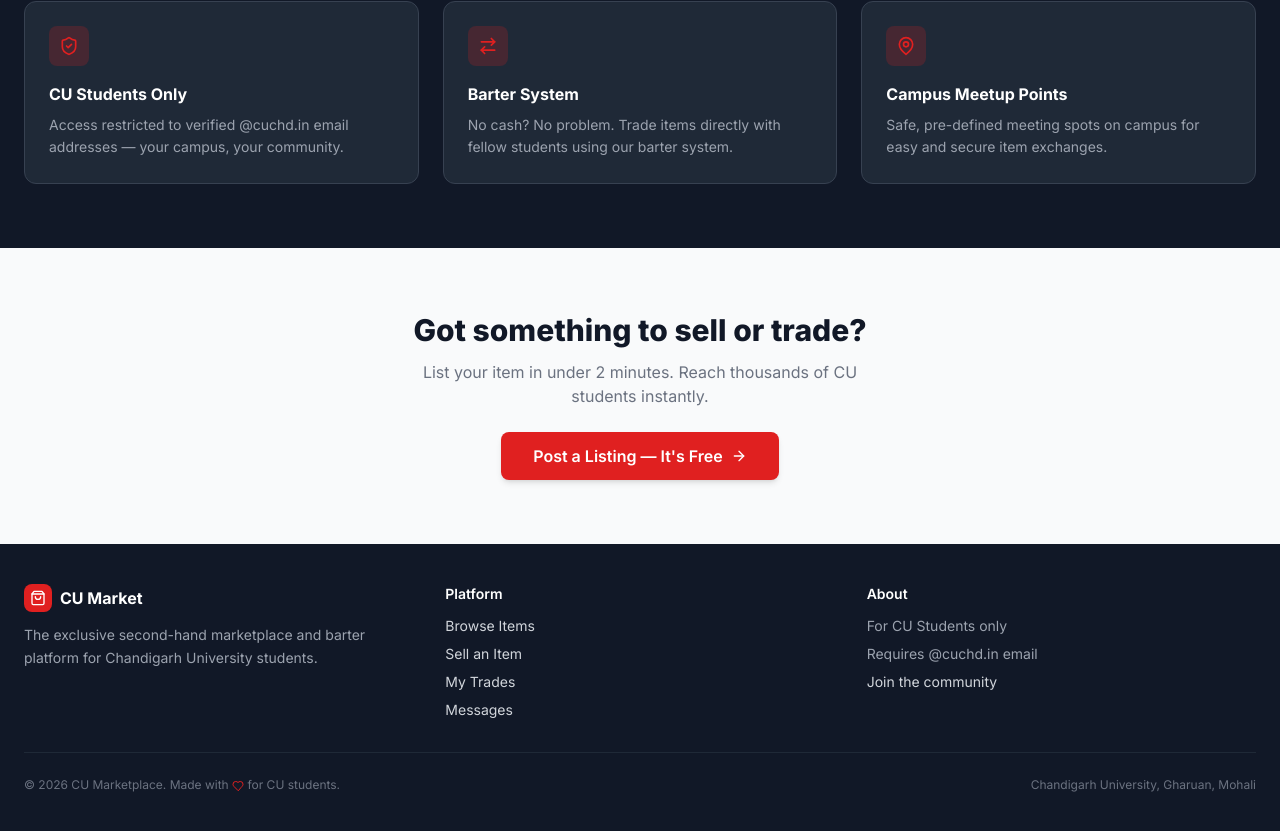
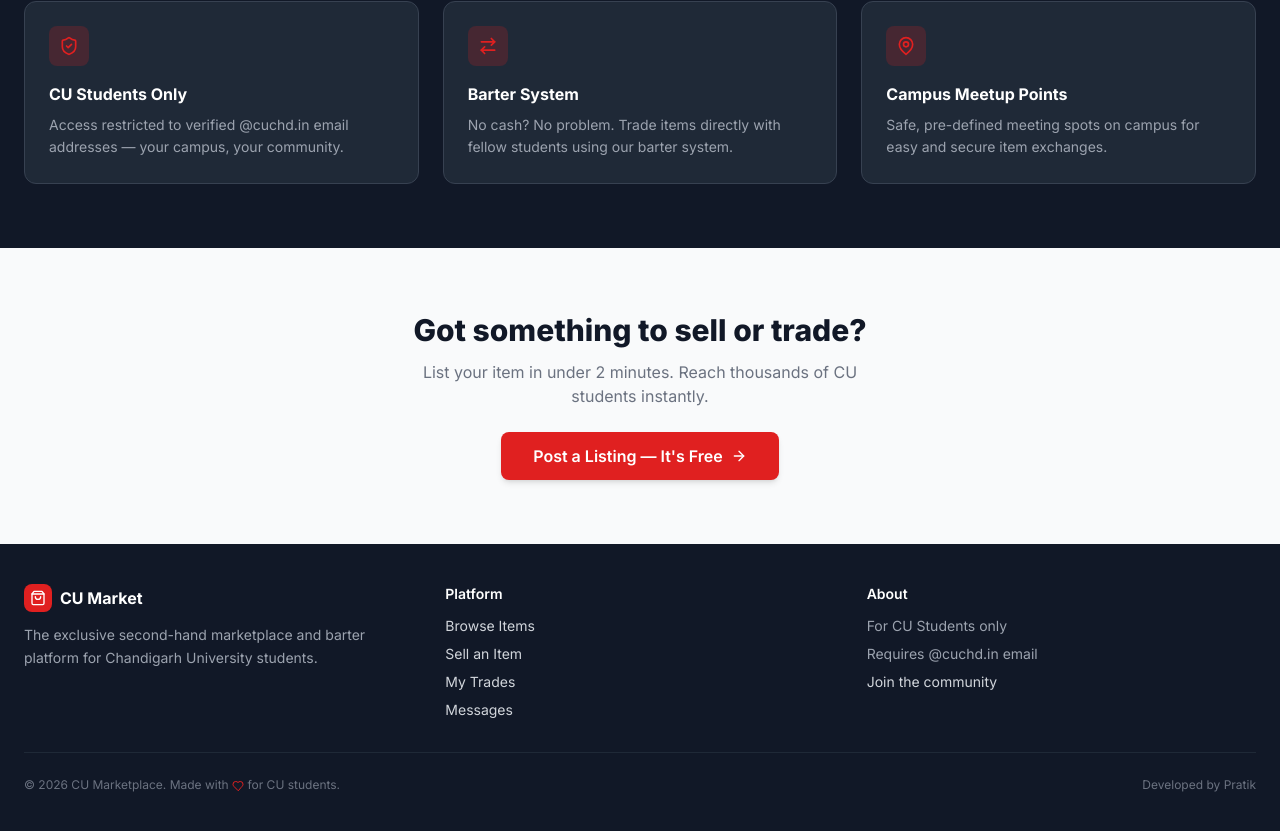
Before and after one commit to Pratik-kr21/cu-marketplace, a React (Vite) app: page / in a window 1280 px wide. Shown: the part 1070-1901 px from the top of the page. Built offline with nearby package versions, Linux system fonts and the light colour scheme; no server answers; the database is empty.

Commit message:
added developer details

```diff
--- a/src/components/layout/Footer.jsx
+++ b/src/components/layout/Footer.jsx
@@ -37,7 +37,7 @@
                 </div>
                 <div className="border-t border-gray-800 mt-8 pt-6 flex flex-col sm:flex-row items-center justify-between gap-3">
                     <p className="text-xs text-gray-500">© 2026 CU Marketplace. Made with <Heart className="w-3 h-3 inline text-brand-red" /> for CU students.</p>
-                    <p className="text-xs text-gray-500">Chandigarh University, Gharuan, Mohali</p>
+                    <p className="text-xs text-gray-500">Developed by <a href="https://github.com/Pratik-kr21" className="hover:text-white transition-colors">Pratik</a></p>
                 </div>
             </div>
         </footer>
```
